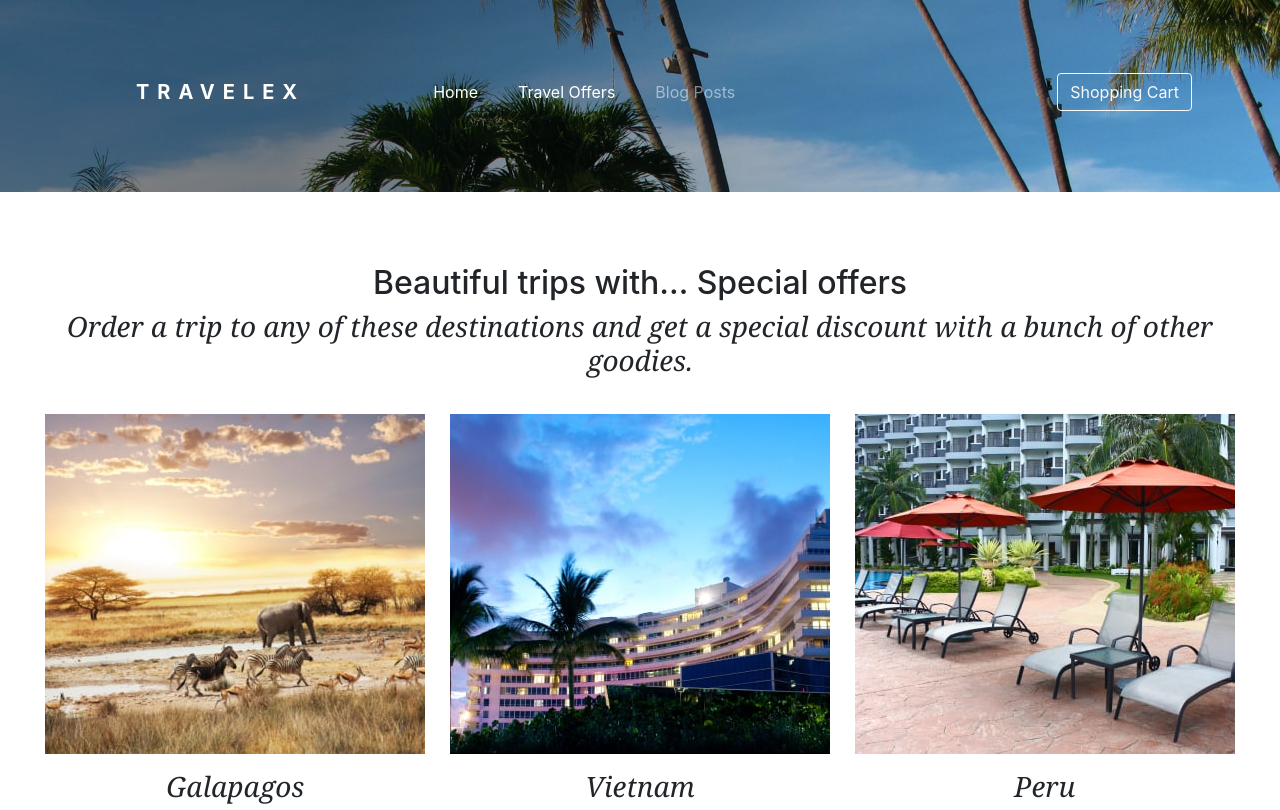
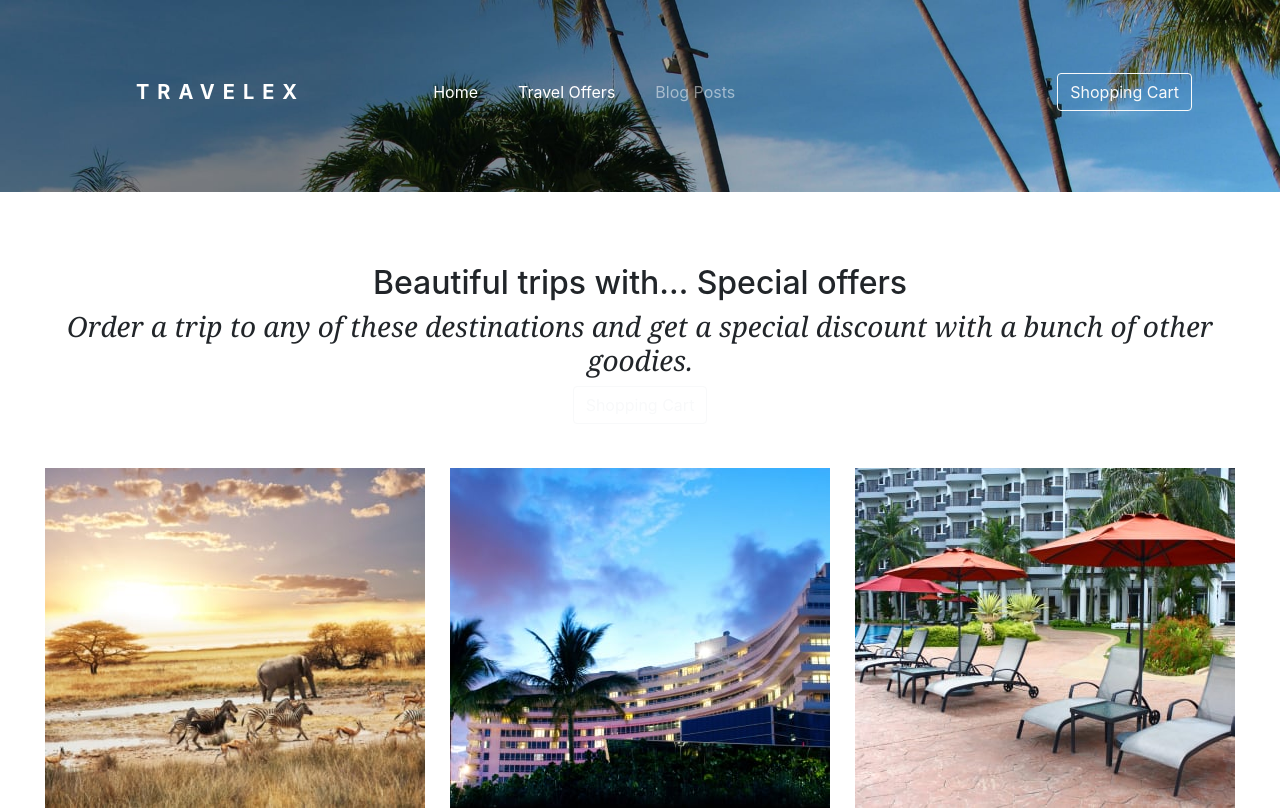
Before and after one commit to mbalabanov/LMSCF-Marin-CodeReview-07, an Angular app: page /travel in a window 1280 px wide. Shown: the top 810 px of the page. Built offline with nearby package versions, Linux system fonts and the light colour scheme.

Commit message:
Added shopping cart button to the list of travel offers

```diff
--- a/src/app/list/list.component.html
+++ b/src/app/list/list.component.html
@@ -4,6 +4,7 @@
             <div class="col-12 text-center">
                 <h2>Beautiful trips with&hellip; Special offers</h2>
                 <h3>Order a trip to any of these destinations and get a special discount with a bunch of other goodies.</h3>
+                <p><button class="btn btn-outline-light" routerLink="/shoppingcart">Shopping Cart</button></p>
             </div>
         </div>
         <div class="row px-5">
--- a/src/app/navbar/navbar.component.html
+++ b/src/app/navbar/navbar.component.html
@@ -18,5 +18,5 @@
             </li>
         </ul>
     </div>
-    <button class="btn btn-outline-light justify-align-right" routerLink="/shoppingcart">Shopping Cart</button>
+    <button class="btn btn-outline-light" routerLink="/shoppingcart">Shopping Cart</button>
 </nav>
```
